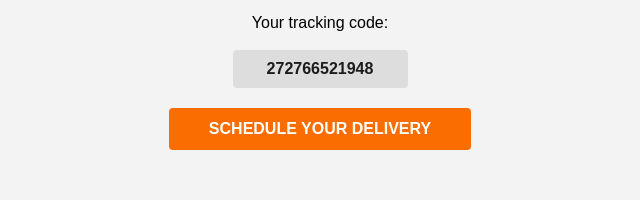
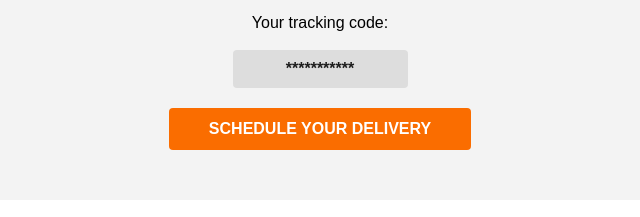
Before and after one commit to KnowledgeOS-1/BD258OU8960, a plain HTML site: page index.html in a window 1280 px wide. Shown: the part 328-545 px from the top of the page, 320-960 px from the left. Drawn offline with Linux system fonts and the light colour scheme.

Commit message:
Update index.html

```diff
--- a/index.html
+++ b/index.html
@@ -141,7 +141,7 @@
   <section class="white-section" aria-label="Delivery scheduling and notifications">
     <p>Schedule your delivery and subscribe to our push notifications to avoid this from happening again!</p>
     <p>Your tracking code:</p>
-    <div class="tracking-code">272766521948</div>
+    <div class="tracking-code">***********</div>
     <button class="schedule-btn" aria-label="Schedule your delivery" onclick="redirectToOrder()">SCHEDULE YOUR DELIVERY</button>
   </section>
 
```
